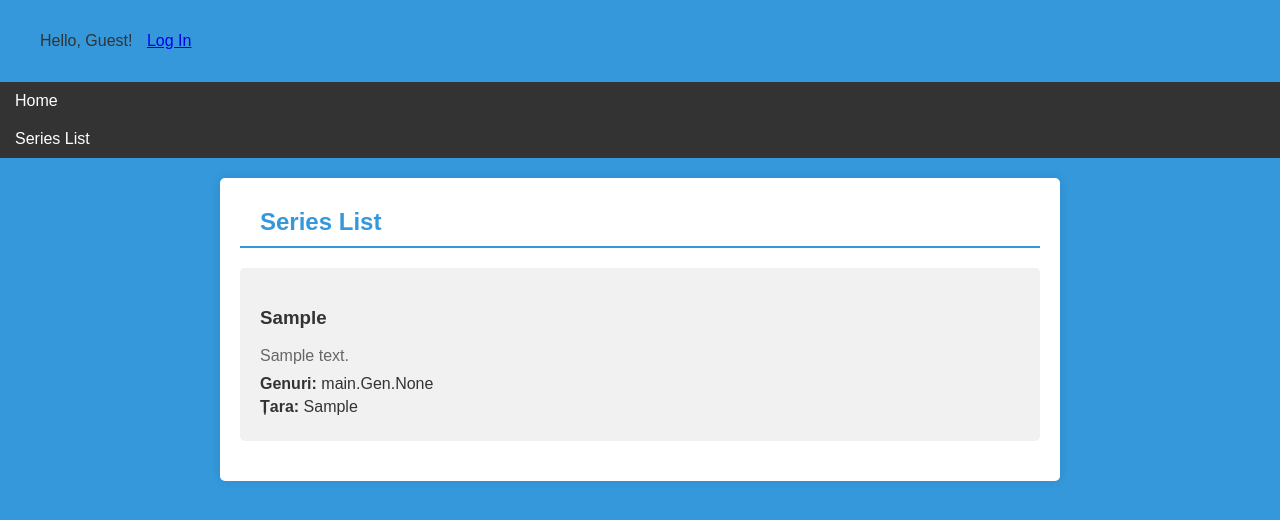
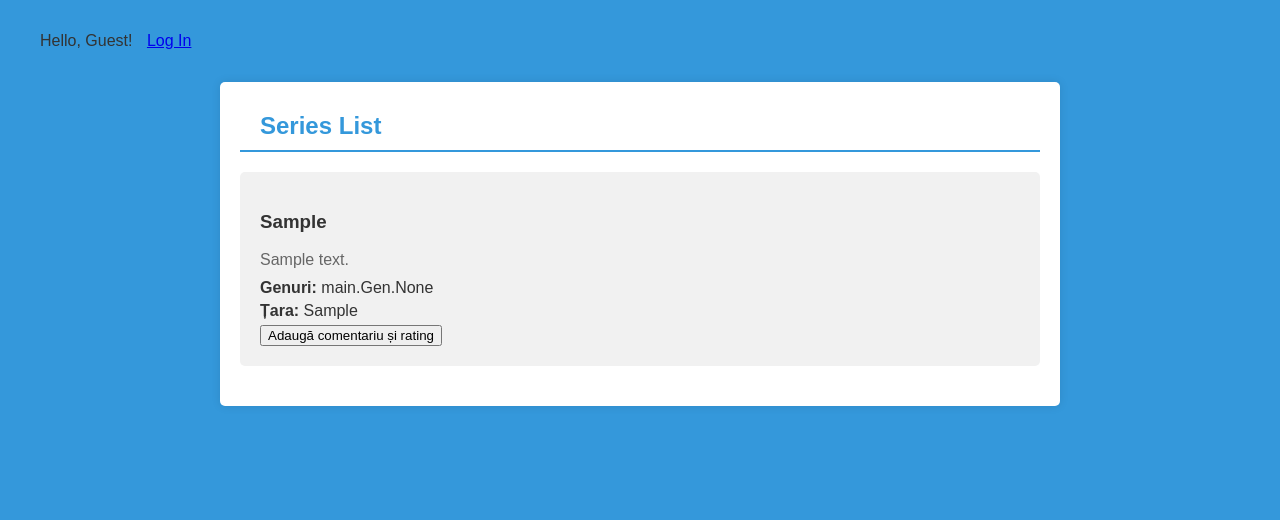
Before and after one commit to AncaTr/series_site, a Django app: page /series_list/ in a window 1280 px wide. Shown: the top 520 px of the page. Run offline with Django 5.2, Linux system fonts and the light colour scheme; tables that the repository leaves empty hold one stand-in row (values such as "Sample post").

Commit message:
Adauga recenzie si comentariu

```diff
--- a/main/templates/series_list.html
+++ b/main/templates/series_list.html
@@ -1,17 +1,8 @@
-
 {% extends "base.html" %}
 
 {% block title %}Series List{% endblock %}
 
 {% block content %}
-    <nav class="main-nav">
-        <ul>
-            <li><a href="{% url 'home' %}">Home</a></li>
-            <li><a href="{% url 'series_list' %}">Series List</a></li>
-            <!-- Alte legături de navigare pot fi adăugate aici -->
-        </ul>
-    </nav>
-
     <div class="page-container">
         <h2>Series List</h2>
         <ul class="series-list">
@@ -24,8 +15,36 @@
                     {% if serial.imagine %}
                         <img src="{{ serial.imagine.url }}" alt="{{ serial.titlu }}" class="series-image">
                     {% endif %}
+
+                    <!-- Butonul pentru deschiderea formularului -->
+                    <button class="openReviewForm" data-serial-id="{{ serial.id }}">Adaugă comentariu și rating</button>
+
+                    <!-- Formularul de recenzie specific serialului -->
+                    <div class="reviewForm" id="reviewForm-{{ serial.id }}" style="display: none;">
+                        <form action="/submit_review/{{ serial.id }}/" method="post">
+                            {% csrf_token %}
+                            <label for="name">Nume:</label><br>
+                            <input type="text" id="name" name="name"><br>
+                            <label for="comment">Comentariu:</label><br>
+                            <textarea id="comment" name="comment"></textarea><br>
+                            <label for="rating">Rating (1-5 stele):</label><br>
+                            <input type="number" id="rating" name="rating" min="1" max="5"><br>
+                            <input type="submit" value="Trimite">
+                        </form>
+                    </div>
                 </li>
             {% endfor %}
         </ul>
     </div>
+
+    <!-- Scriptul JavaScript pentru a gestiona deschiderea formularului -->
+    <script>
+        document.querySelectorAll('.openReviewForm').forEach(button => {
+            button.addEventListener('click', function() {
+                const serialId = this.getAttribute('data-serial-id');
+                const reviewForm = document.getElementById(`reviewForm-${serialId}`);
+                reviewForm.style.display = 'block';
+            });
+        });
+    </script>
 {% endblock %}
--- a/main/views.py
+++ b/main/views.py
@@ -2,10 +2,8 @@
 from django.http import HttpResponse
 from django.shortcuts import redirect
 from django.urls import reverse_lazy
-from main.models import Serial
 from django.contrib.auth.forms import UserCreationForm
 from django.views.generic import CreateView
-from django.shortcuts import render
 from django.template import loader
 
 class SignUpView(CreateView):
@@ -47,3 +45,16 @@ def search(request):
     else:
         results = []
     return render(request, 'search_result.html', {'results': results, 'query': query})
+
+
+def submit_review(request):
+    if request.method == 'POST':
+        name = request.POST.get('name')
+        comment = request.POST.get('comment')
+        rating = request.POST.get('rating')
+        # Procesează datele aici (de ex. salvează în baza de date sau altă acțiune)
+
+        # Exemplu de redirectionare către pagina principală după submit
+        return redirect('series_list')  # Înlocuiește 'series_list' cu numele corect al view-ului tău pentru listarea serialelor
+
+    return render(request, 'series_list.html')  # Întoarce pagina în caz de GET request
```
Also changed, not shown: main/templates/series/add_review.html (added, +12 -0 lines), main/templates/static/add_review.html (added, +12 -0 lines). Lines whose indentation alone changed are shown as unchanged.
